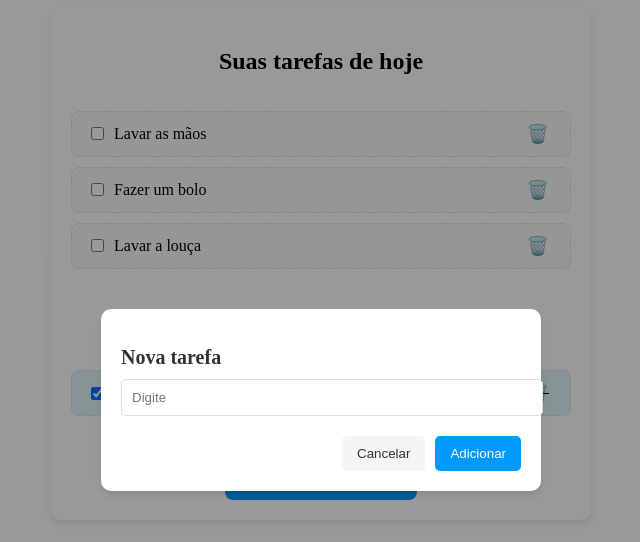
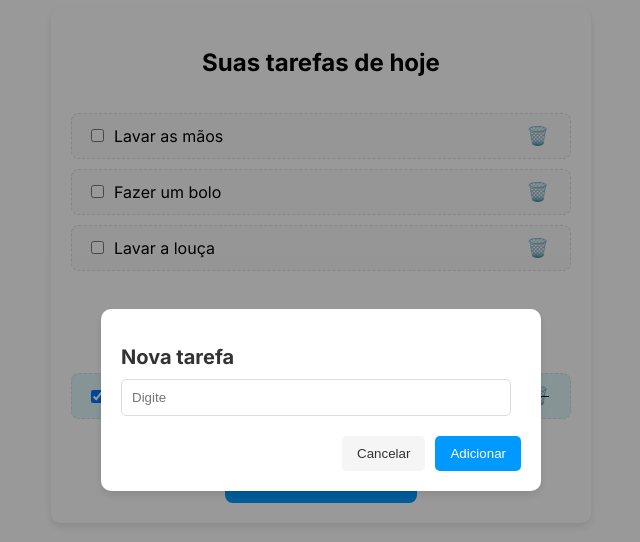
Before and after one commit to lucas-rodrigues-dev/focalpoint-app, a Next.js app: page /tasks in a window 1280 px wide. Both pictures are taken after a click on the button "Adicionar nova tarefa". Shown: the top 542 px of the page, without its empty margins (319-959 px from the left). Built offline with nearby package versions, Linux system fonts and the light colour scheme.

Commit message:
update-fonts-focalpoint-app

```diff
--- a/styles/AddTaskModal.module.scss
+++ b/styles/AddTaskModal.module.scss
@@ -1,4 +1,7 @@
+@import url('https://fonts.googleapis.com/css2?family=Inter:ital,opsz,wght@0,14..32,100..900;1,14..32,100..900&display=swap');
+
 .modalOverlay {
+  font-family: "Inter", sans-serif;
   position: fixed;
   top: 0;
   left: 0;
@@ -25,7 +28,7 @@
   }
 
   input {
-    width: 100%;
+    width: 92%;
     padding: 10px;
     margin-bottom: 20px;
     border: 1px solid #ddd;
--- a/styles/DeleteTaskModal.module.scss
+++ b/styles/DeleteTaskModal.module.scss
@@ -1,4 +1,7 @@
+@import url('https://fonts.googleapis.com/css2?family=Inter:ital,opsz,wght@0,14..32,100..900;1,14..32,100..900&display=swap');
+
 .overlay {
+    font-family: "Inter", sans-serif;
     position: fixed;
     top: 0;
     left: 0;
--- a/styles/TaskList.module.scss
+++ b/styles/TaskList.module.scss
@@ -1,4 +1,7 @@
+@import url('https://fonts.googleapis.com/css2?family=Inter:ital,opsz,wght@0,14..32,100..900;1,14..32,100..900&display=swap');
+
 .tasksContainer {
+  font-family: "Inter", sans-serif;
   display: flex;
   flex-direction: column;
   align-items: center;
--- a/styles/WelcomeModal.module.scss
+++ b/styles/WelcomeModal.module.scss
@@ -1,4 +1,7 @@
-overlay {
+@import url('https://fonts.googleapis.com/css2?family=Inter:ital,opsz,wght@0,14..32,100..900;1,14..32,100..900&display=swap');
+
+.overlay {
+    font-family: "Inter", sans-serif;
     position: fixed;
     top: 0;
     left: 0;
```
